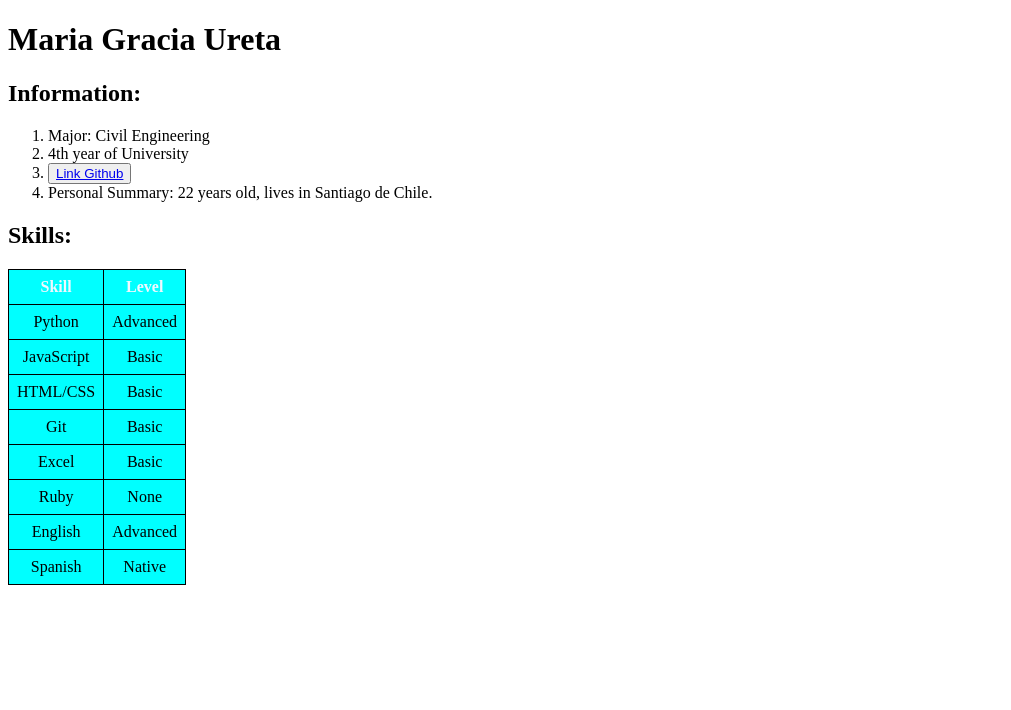
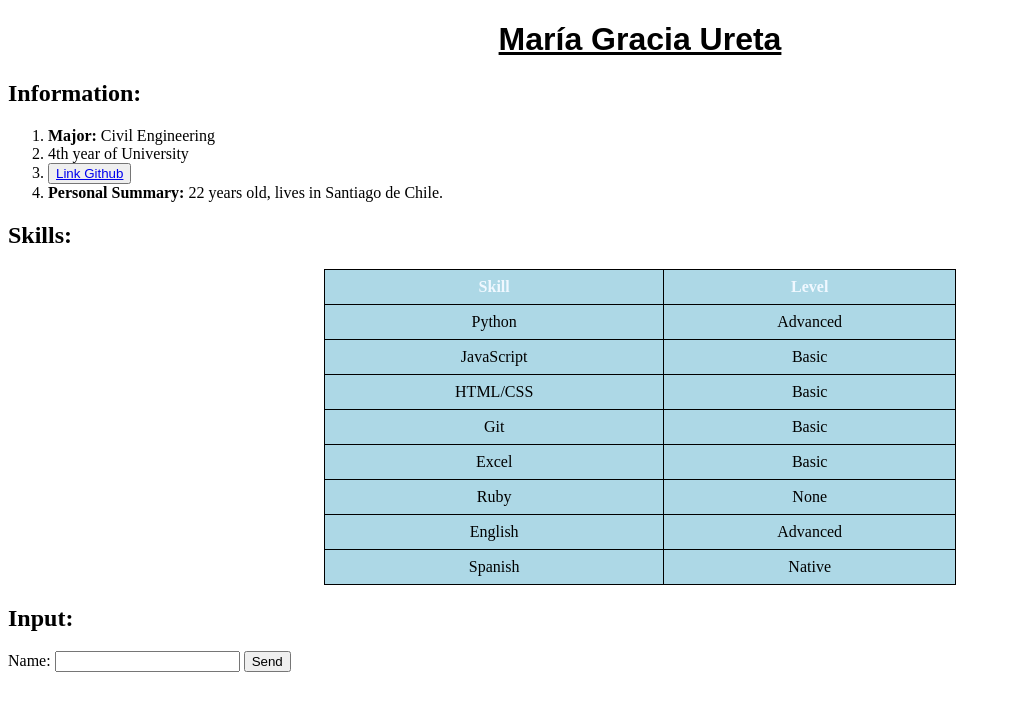
Before and after one commit to Graciau/graciau.hithub.io, a plain HTML site: page index.html in a window 1280 px wide. Shown: the whole page, without its empty margins (0-1011 px from the left). Drawn offline with Linux system fonts and the light colour scheme.

Commit message:
fixing details

```diff
--- a/index.html
+++ b/index.html
@@ -6,19 +6,21 @@
     <title>Document</title>
 </head>
 <body>
-    <h1 style="font: bolder;" ><b>Maria Gracia Ureta </b></h1>
+    <h1 style="font-family: Arial, sans-serif; text-align: center;"><u><b>María Gracia Ureta</b></u></h1>
     <h2>Information:</h2>
 
     <ol>
-        <li class="Information">Major: Civil Engineering</li>
+        <li class="Information"><b>Major:</b> Civil Engineering</li>
         <li class="Information">4th year of University</li>
         <li><button><a href="https://github.com/Graciau/graciau.hithub.io.git"> Link Github </a> </button></li>
-        <li class="Information">Personal Summary: 22 years old, lives in Santiago de Chile.</li>
+        <li class="Information"><b>Personal Summary: </b> 22 years old, lives in Santiago de Chile.</li>
     </ol>
+
     <h2>Skills: </h2>
 
-</body>
-<table id="skills" style="background-color: aqua; border-collapse: collapse;">
+    <div style="text-align: center;">
+        <table id="skills" style="background-color: lightblue; border-collapse: collapse; width: 50%; margin: 0 auto;">
+
                 <tr>
                     <td style="color: aliceblue; font-weight: bolder; text-align: center; border: 1px solid black; padding: 8px;"><b>Skill</b></td>
                     <td style="color: aliceblue; font-weight: bolder; text-align: center; border: 1px solid black; padding: 8px;"><b>Level</b></td>
@@ -55,6 +57,14 @@
                     <td class="skill" style="text-align: center; border: 1px solid black; padding: 8px;">Spanish</td>
                     <td class="level" style="text-align: center; border: 1px solid black; padding: 8px;">Native</td>
                 </tr>
+
+            <!-- Add more rows for other skills -->
         </table>
+    </div>
 
+    <h2>Input: </h2>
+    <label for="name">Name:</label>
+    <input id="name" name="name">
+    <button >Send</button>
+</body>
 </html>
```
Lines whose indentation alone changed are shown as unchanged.
